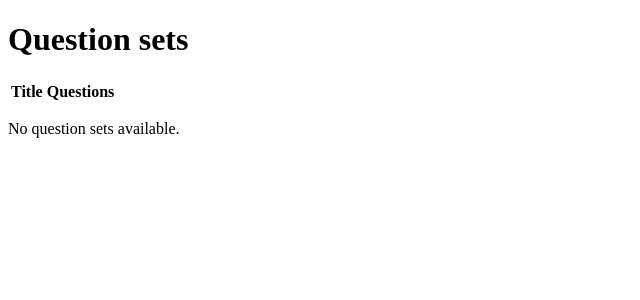
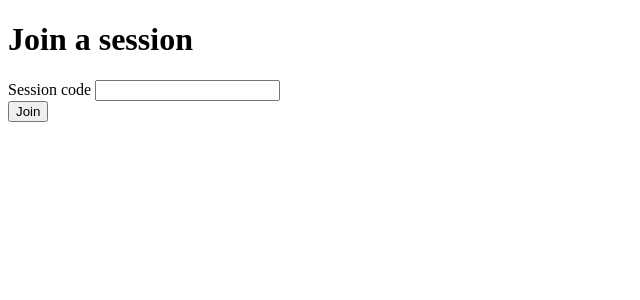
Before and after one commit to edebes/CSCE-606-Project-2, a Rails app: page / in a window 1280 px wide. Shown: the part 47-347 px from the top of the page, without its empty margins (0-640 px from the left). Run offline with Rails 7, Linux system fonts and the light colour scheme; a user stored in the database is signed in; lists and menus that the app fills with data are empty.

Commit message:
More bug fixes, update root to join session page

```diff
--- a/Firbak/app/controllers/sessions_controller.rb
+++ b/Firbak/app/controllers/sessions_controller.rb
@@ -51,19 +51,11 @@ class SessionsController < ApplicationController
     end
 
     if @session.ended?
-      if @session.host_id == current_user.id
-        redirect_to summary_session_path(@session), notice: "Session has already ended"
-      else
-        redirect_to join_session_path, notice: "Session ended"
-      end
+      redirect_to summary_session_path(@session), notice: "Session has already ended"
       return
     end
     @session.end
-    if @session.host_id == current_user.id
-      redirect_to summary_session_path(@session), notice: "Session ended"
-    else
-      redirect_to join_session_path, notice: "Session ended"
-    end
+    redirect_to summary_session_path(@session), notice: "Session ended"
   end
 
   # #32: GET /sessions/:id/summary - host only, once the session has ended
--- a/Firbak/app/models/session.rb
+++ b/Firbak/app/models/session.rb
@@ -93,6 +93,7 @@ class Session < ApplicationRecord
   def submit_response(student, question, choice)
     return :ended if ended?
     return :not_participant unless participants.include?(student)
+    return :not_student unless student.role == "student"
     return :invalid_question unless question_set.questions.include?(question)
     return :invalid_choice unless question.choices.include?(choice)
 
@@ -154,7 +155,7 @@ class Session < ApplicationRecord
 
     {
       "answered" => first_attempts.size,
-      "participant_count" => participants.count,
+      "participant_count" => participants.where(role: "student").count,
       "questions" => questions,
       "most_missed" => most_missed.map { |question| question.slice("question_id", "number", "body", "answered", "missed") }
     }
--- a/Firbak/app/views/sessions/show.html.erb
+++ b/Firbak/app/views/sessions/show.html.erb
@@ -51,7 +51,9 @@
     <% end %>
   <% else %>
     <p>Session has ended.</p>
-    <p><%= link_to "View session summary", summary_session_path(@session) %></p>
+    <% if @session.host_id == current_user.id %>
+      <p><%= link_to "View session summary", summary_session_path(@session) %></p>
+    <% end %>
   <% end %>
 <% else %>
   <% if @latest_response %>
--- a/Firbak/config/routes.rb
+++ b/Firbak/config/routes.rb
@@ -1,7 +1,7 @@
 Rails.application.routes.draw do
   get "up" => "rails/health#show", as: :rails_health_check
 
-  root "question_sets#index"
+  root "sessions#new_join"
 
   get  "/login",  to: "logins#new"
   post "/login",  to: "logins#create"
```
